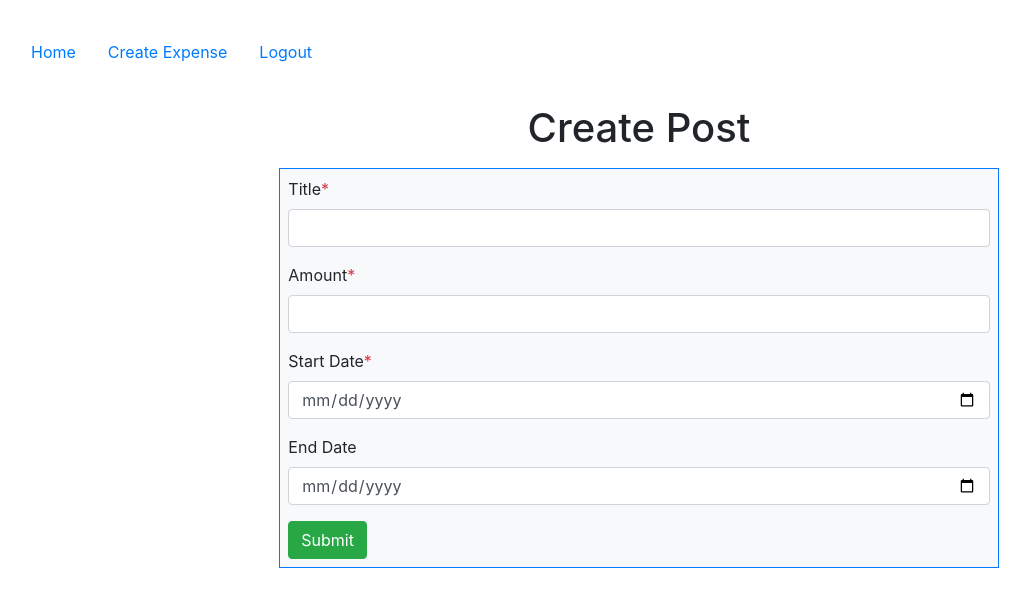
After one commit to CAndre0904/portfolio, a Flask app: page /create in a window 1280 px wide. The commit adds this page. Shown: the top 607 px of the page, without its empty margins (1-1031 px from the left). Run offline with Flask 3, Linux system fonts and the light colour scheme; the visitor is signed in with stand-in values (Sample User, id 1).

Commit message:
Added the ability to create expenses.

```diff
--- a/finance_manager/config.py
+++ b/finance_manager/config.py
@@ -64,20 +64,26 @@ class Expense(db.Model):
     created = db.Column(db.DateTime, nullable=False)
     title = db.Column(db.Text, nullable=False)
     amount = db.Column(db.Float, nullable=False)
+    start_date = db.Column(db.Date, nullable=False)
+    end_date = db.Column(db.Date, nullable=True)
     user = db.relationship("User", back_populates="expenses")
 
     # Declaring the constructor
-    def __init__(self, userid, title, amount):
+    def __init__(self, userid, title, amount, start_date, end_date):
         self.userid = userid
         self.created = datetime.now()
         self.title = title
         self.amount = amount
+        self.start_date = start_date
+        self.end_date = end_date
 
     # Declaring a method to update an expense
-    def update(self, title, amount):
+    def update(self, title, amount, due_date, end_date):
         self.created = datetime.now()
         self.title = title
         self.amount = amount
+        self.start_date = due_date
+        self.end_date = end_date
         db.session.commit()
 
 class User(db.Model, UserMixin):
@@ -156,7 +162,7 @@ class UserView(ModelView):
 class ExpenseView(ModelView):
     column_display_pk = True
     column_hide_backrefs = False
-    column_list = ('id','userid','created','title','amount','user')
+    column_list = ('id','userid','created','title','amount','due date','user')
 
     # Only db admins can access the users table
     def is_accessible(self):
@@ -189,6 +195,8 @@ app.config['FLASK_ADMIN_FLUID_LAYOUT'] = bool(os.getenv('FLASK_ADMIN_FLUID_LAYOU
 
 # IMPORT BLUEPRINTS
 from finance_manager.accounts.views import accounts_bp, ph
+from finance_manager.expenses.views import expenses_bp
 
 # REGISTER BLUEPRINTS
 app.register_blueprint(accounts_bp)
+app.register_blueprint(expenses_bp)
--- /dev/null
+++ b/finance_manager/expenses/forms.py
@@ -0,0 +1,10 @@
+from flask_wtf import FlaskForm
+from wtforms import StringField, DecimalField, SubmitField, IntegerField, DateField
+from wtforms.validators import DataRequired, number_range
+
+class ExpenseForm(FlaskForm):
+    title = StringField(validators=[DataRequired()])
+    amount = DecimalField(places=2, validators=[DataRequired(), number_range(min=0)])
+    start_date = DateField(validators=[DataRequired()])
+    end_date = DateField()
+    submit = SubmitField()
--- /dev/null
+++ b/finance_manager/expenses/views.py
@@ -0,0 +1,31 @@
+from flask import Blueprint, render_template, flash, url_for, redirect, request
+from finance_manager.config import db, Expense
+from finance_manager.expenses.forms import ExpenseForm
+from sqlalchemy import desc
+from flask_login import current_user, login_required
+from cryptography.fernet import Fernet
+from hashlib import scrypt
+import base64
+
+expenses_bp = Blueprint('expenses', __name__, template_folder='templates')
+
+@expenses_bp.route('/create', methods=('GET', 'POST'))
+@login_required
+def create():
+    # Declaring the form
+    form = ExpenseForm()
+    if form.validate_on_submit():
+        # Declaring values used for encrypting the title of the expense
+        key = scrypt(password=str(current_user.password).encode(), salt=str(current_user.salt).encode(), n=2048, r=8, p=1, dklen=32)
+        encoded_key = base64.b64encode(key)
+        cipher = Fernet(encoded_key)
+        title_bs = form.title.data.encode()
+        encrypted_title = cipher.encrypt(title_bs)
+        # Declaring the expense
+        new_expense = Expense(userid=current_user.get_id(), title=encrypted_title, amount=form.amount.data, start_date=form.start_date.data, end_date=form.end_date.data)
+        # Adding the expense to the database
+        db.session.add(new_expense)
+        db.session.commit()
+        flash('Expense created', category='success')
+        return redirect(url_for('index'))
+    return render_template('expenses/create.html', form=form)
--- a/finance_manager/templates/base.html
+++ b/finance_manager/templates/base.html
@@ -26,6 +26,7 @@
             {% if current_user.role == 'db_admin' %}
                 <a class="nav-item nav-link" href="http://127.0.0.1:5000/admin">DB Admin</a>
             {% endif %}
+            <a class="nav-item nav-link" href="{{ url_for('expenses.create') }}">Create Expense</a>
             <a class="nav-item nav-link" href="{{ url_for('logout') }}">Logout</a>
         {% endif %}
     </nav>
--- /dev/null
+++ b/finance_manager/templates/expenses/create.html
@@ -0,0 +1,37 @@
+{% extends "base.html" %}
+
+{% block content %}
+    <div class="container">
+        <h1>Create Post</h1>
+        <div class="p-2 row">
+            <div class="col-2"></div>
+            <div class="col-8">
+                <form method="POST">
+                    <div class="text-left p-2 bg-light border border-primary" style="text-align: left">
+                        {{ form.csrf_token() }}
+                        <div class="form-group">
+                            {{ form.title.label}}<span class="text-danger">*</span>
+                            {{ form.title(class="form-control") }}
+                        </div>
+                        <div class="form-group">
+                            {{ form.amount.label}}<span class="text-danger">*</span>
+                            {{ form.amount(class="form-control") }}
+                        </div>
+                        <div class="form-group">
+                            {{ form.start_date.label}}<span class="text-danger">*</span>
+                            {{ form.start_date(class="form-control", type="date") }}
+                        </div>
+                        <div class="form-group">
+                            {{ form.end_date.label}}<span class="text-danger"></span>
+                            {{ form.end_date(class="form-control", type="date") }}
+                        </div>
+                        <div>
+                            {{ form.submit(class="btn btn-success") }}
+                        </div>
+                    </div>
+                </form>
+            </div>
+            <div class="col-2"></div>
+        </div>
+    </div>
+{% endblock %}
```
